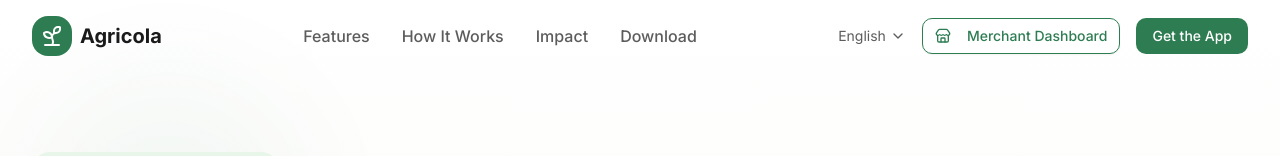
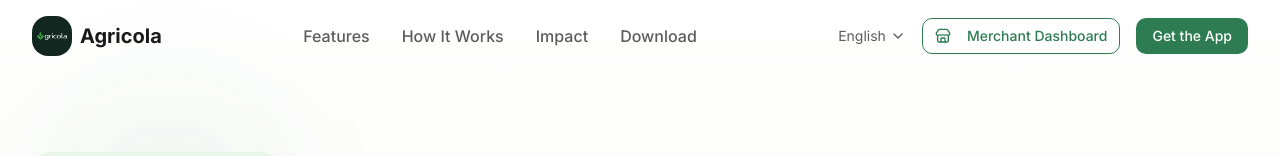
Before and after one commit to agricola-dev/agricola-web, a React (Vite) app: page / in a window 1280 px wide. Shown: the top 156 px of the page. Built offline with nearby package versions, Linux system fonts and the light colour scheme.

Commit message:
add logo image and update footer/navbar to use logo

```diff
--- a/index.html
+++ b/index.html
@@ -2,6 +2,7 @@
 <html lang="en">
   <head>
     <meta charset="UTF-8" />
+    <link rel="icon" type="image/jpeg" href="/images/logo.jpg" />
     <meta name="viewport" content="width=device-width, initial-scale=1.0" />
     <title>Agricola - Empowering Botswana Farmers</title>
   </head>
--- a/src/sections/Footer.tsx
+++ b/src/sections/Footer.tsx
@@ -45,8 +45,8 @@ export function Footer() {
           {/* Brand Column */}
           <div className="space-y-6">
             <a href="#" className="flex items-center gap-2">
-              <div className="w-10 h-10 rounded-xl bg-[#2E7D52] flex items-center justify-center">
-                <Sprout className="w-6 h-6 text-white" />
+              <div className="w-10 h-10 rounded-xl overflow-hidden flex items-center justify-center">
+                <img src="/images/logo.jpg" alt="Agricola Logo" className="w-full h-full object-cover" />
               </div>
               <span className="text-xl font-bold">Agricola</span>
             </a>
--- a/src/sections/Navbar.tsx
+++ b/src/sections/Navbar.tsx
@@ -36,8 +36,8 @@ export function Navbar({ scrolled }: NavbarProps) {
         <div className="flex items-center justify-between h-[72px]">
           {/* Logo */}
           <a href="#" className="flex items-center gap-2 group">
-            <div className="w-10 h-10 rounded-xl bg-[#2E7D52] flex items-center justify-center group-hover:scale-105 transition-transform">
-              <Sprout className="w-6 h-6 text-white" />
+            <div className="w-10 h-10 rounded-xl overflow-hidden group-hover:scale-105 transition-transform">
+              <img src="/images/logo.jpg" alt="Agricola Logo" className="w-full h-full object-cover" />
             </div>
             <span className="text-xl font-bold text-[#1A1A1A]">Agricola</span>
           </a>
```
Also changed, not shown: public/images/logo.jpg (added).
